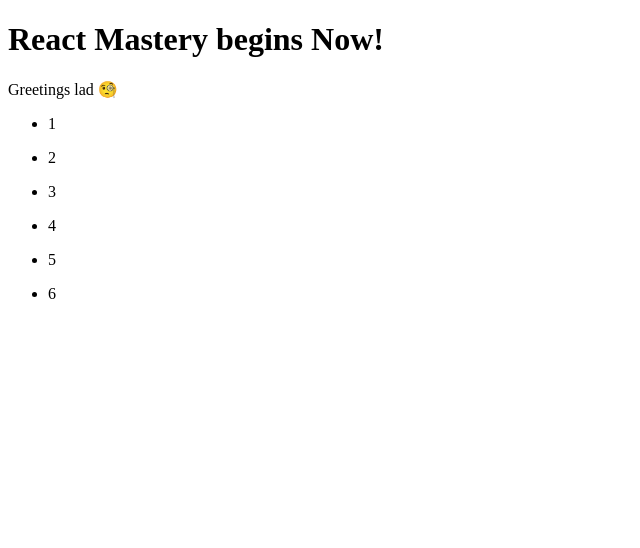
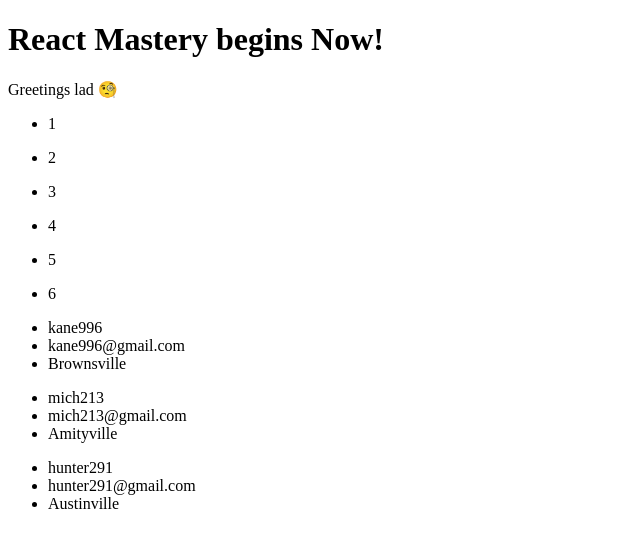
Before and after one commit to ckiroshan/reactapp, a React (Create React App) app: page / in a window 1280 px wide. Shown: the top 548 px of the page, without its empty margins (0-640 px from the left). Built offline with nearby package versions, Linux system fonts and the light colour scheme.

Commit message:
Used map() to return each object's property values.

```diff
--- a/src/components/Maped.jsx
+++ b/src/components/Maped.jsx
@@ -2,11 +2,38 @@
 
 const Maped = () => {
   const nummbers = [1, 2, 3, 4, 5, 6];
+  const userInfo = [
+    {
+      username: "kane996",
+      email: "kane996@gmail.com",
+      location: "Brownsville",
+    },
+    {
+      username: "mich213",
+      email: "mich213@gmail.com",
+      location: "Amityville",
+    },
+    {
+      username: "hunter291",
+      email: "hunter291@gmail.com",
+      location: "Austinville",
+    },
+  ];
+
   return (
     <>
+      {/* Loop through an array of numbers */}
       {nummbers.map((nummber) => (
         <ul key={Math.random() * 10}>
           <li>{nummber}</li>
+        </ul>
+      ))}
+      {/* Loop through an array of Objects */}
+      {userInfo.map((user) => (
+        <ul key={Math.random() * 10}>
+          <li>{user.username}</li>
+          <li>{user.email}</li>
+          <li>{user.location}</li>
         </ul>
       ))}
     </>
```
